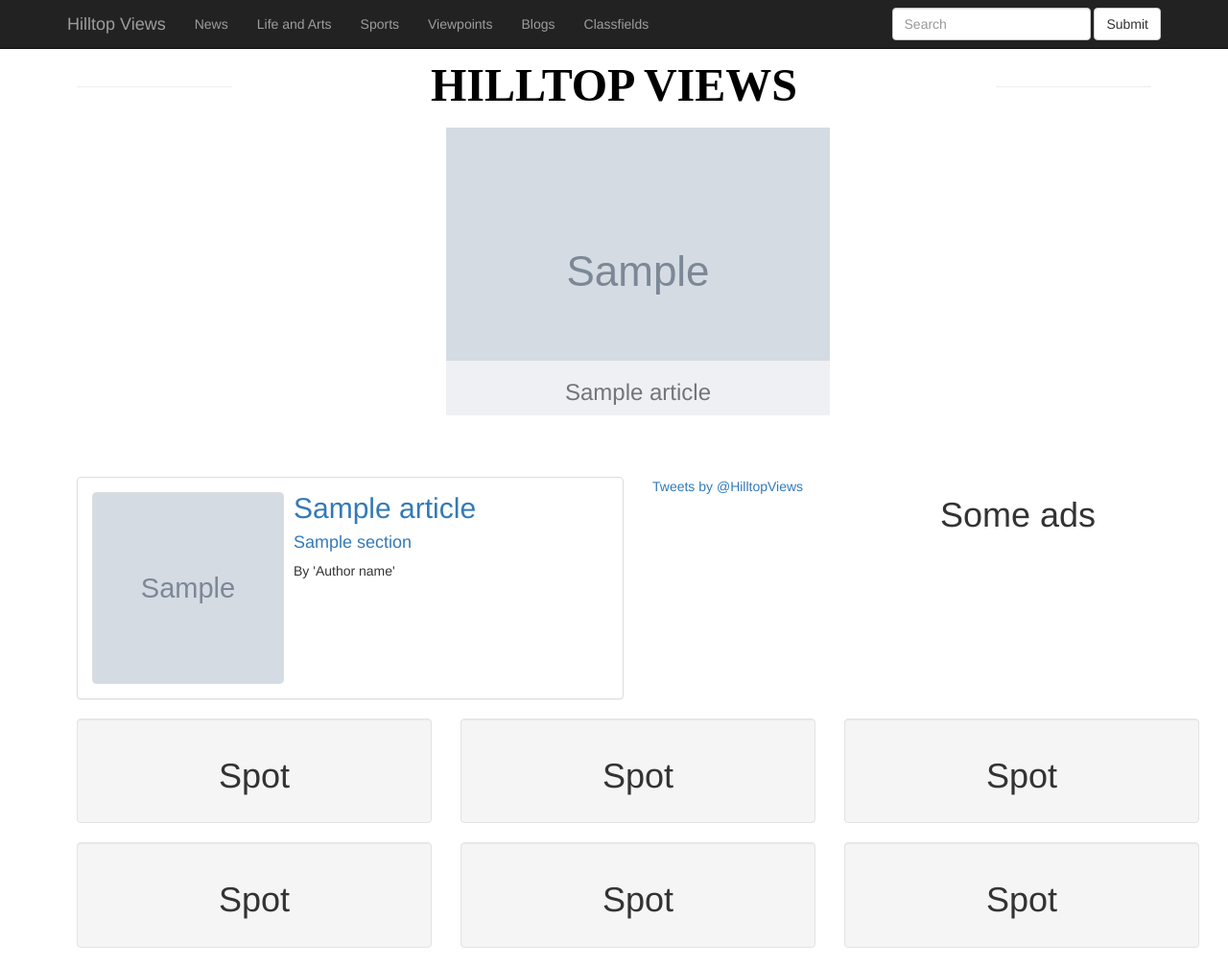
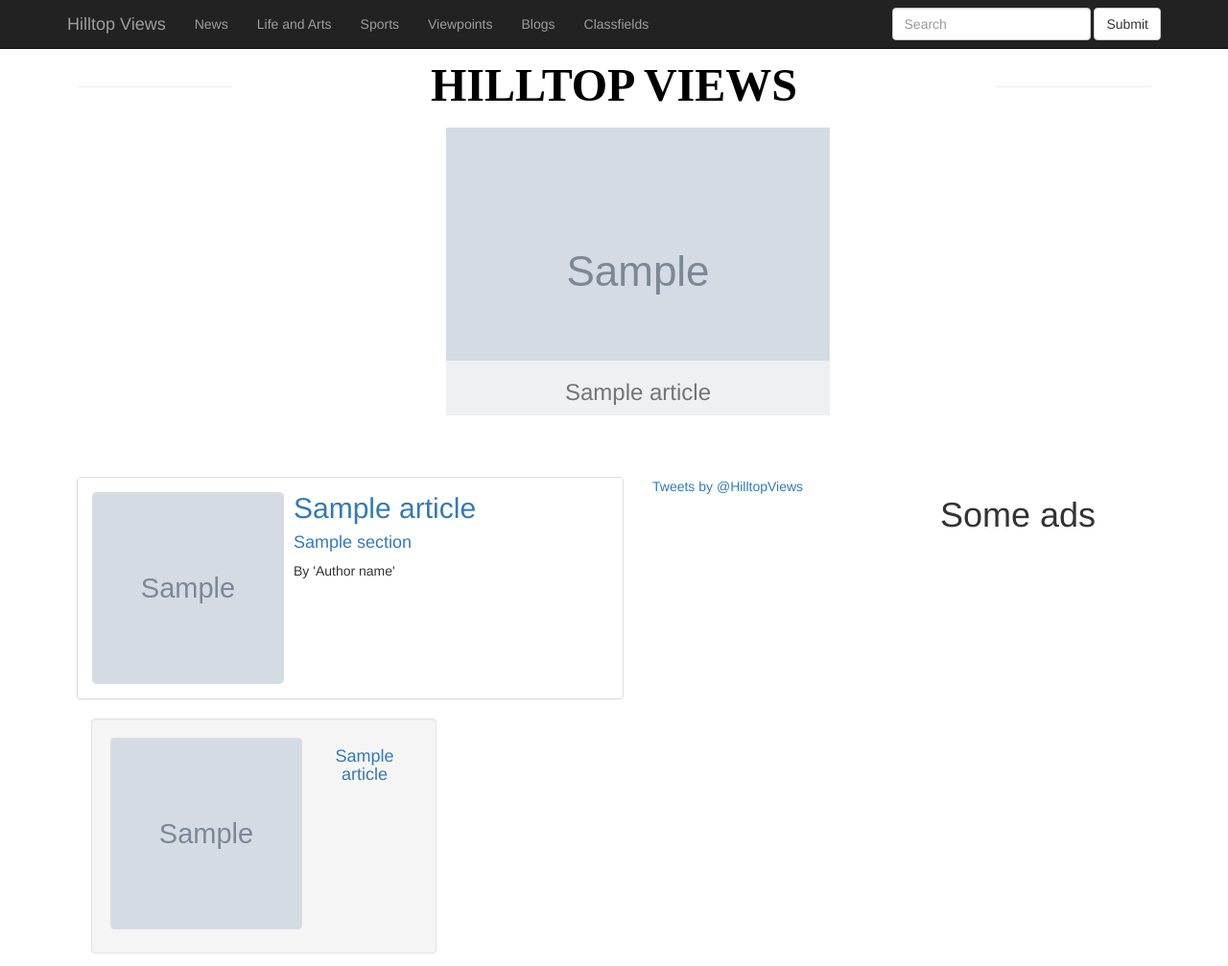
Before and after one commit to tlagrim/newspaper, a Django app: template templates/homepage.html in a window 1280 px wide. Shown: the top 1007 px of the page at 96% size. Run offline with Django 3.2, Linux system fonts and the light colour scheme; the template is opened without the code that fills it: most values are stand-ins (such as "Sample title", 1, 10 or a date in 2020); grey boxes marked "Sample" are stand-in pictures; some libraries are stand-ins or nearby versions.

Commit message:
pinned articles

```diff
--- a/templates/homepage.html
+++ b/templates/homepage.html
@@ -27,51 +27,8 @@
         <!-- /.container -->
     </div> <!-- /.row -->
 
-    <div class="row">
-        <div class="container-fluid col-md-4">
-
-            <div class="container-fluid well">
-                <h1 style="text-align: center;">Spot</h1>
-            </div>
-
-            <div class="container-fluid well">
-                <h1 style="text-align: center;">Spot</h1>
-            </div>
-
-            <div class="container-fluid well">
-                <h1 style="text-align: center;">Spot</h1>
-            </div>
-
-        </div>
-        <div class="container-fluid col-md-4">
-
-            <div class="container-fluid well">
-                <h1 style="text-align: center;">Spot</h1>
-            </div>
-
-            <div class="container-fluid well">
-                <h1 style="text-align: center;">Spot</h1>
-            </div>
-
-            <div class="container-fluid well">
-                <h1 style="text-align: center;">Spot</h1>
-            </div>
-
-        </div>
-        <div class="container-fluid col-md-4">
-
-            <div class="container-fluid well">
-                <h1 style="text-align: center;">Spot</h1>
-            </div>
-
-            <div class="container-fluid well">
-                <h1 style="text-align: center;">Spot</h1>
-            </div>
-
-            <div class="container-fluid well">
-                <h1 style="text-align: center;">Spot</h1>
-            </div>
-        </div>
-    </div>
+    {% block pinned-stories %}
+        {% include "pinned-articles.html" %}
+    {% endblock pinned-stories %}
 
 {% endblock %}
--- /dev/null
+++ b/templates/pinned-articles.html
@@ -0,0 +1,16 @@
+{% for row in pinned_articles %}
+    <div class="container-fluid col-md-4">
+    {% for article in row %}
+        <div class="container-fluid well">
+            <a href="articles/{{ article.url }}">
+                <div class="media-left">
+                    <img class="media-object thumbnail-featured" style="width:40% height:40%" src="{{ article.image }}">
+                </div>
+                <div class="media-body">
+                    <h4 style="text-align: center;">{{ article.title }}</h4>
+                </div>
+            </a>
+        </div>
+    {% endfor %}
+    </div>
+{% endfor %}
```
Also changed, not shown: featured/admin.py (+7 -2 lines), featured/models.py (+17 -17 lines), homepage/views.py (+14 -1 lines).
